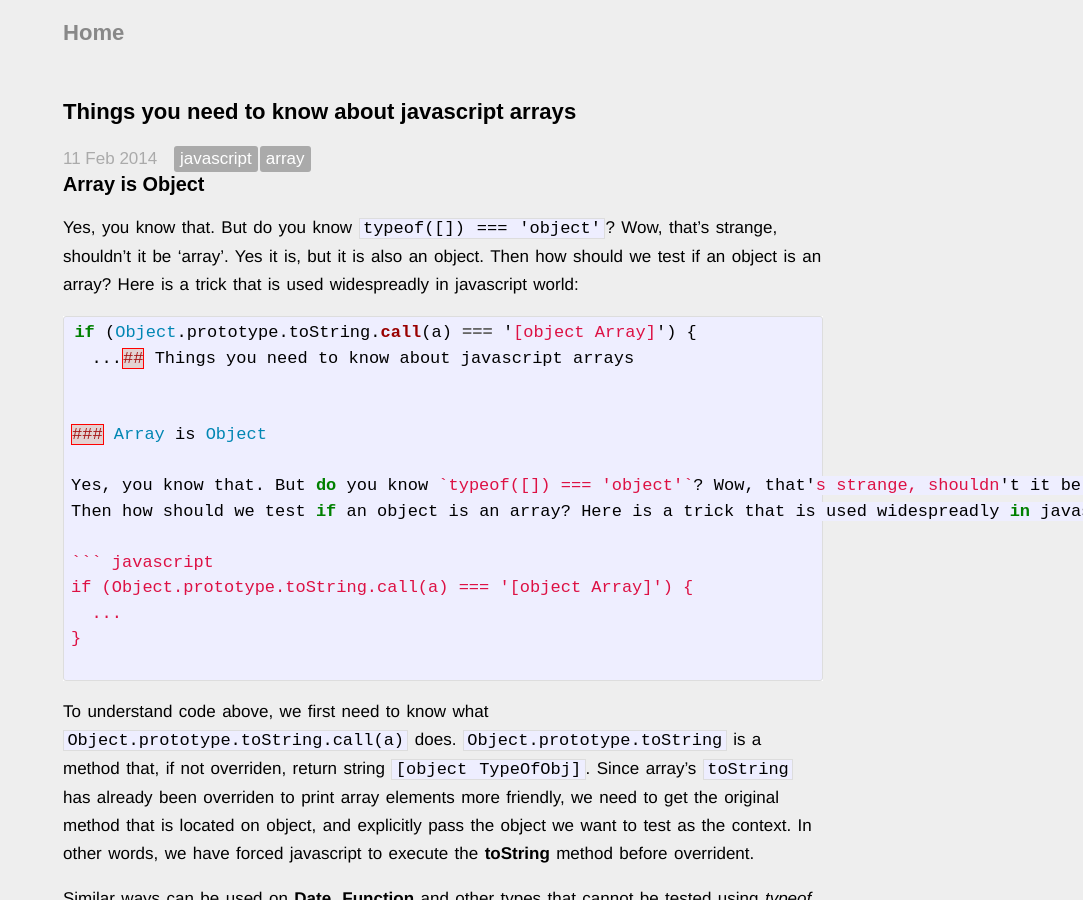
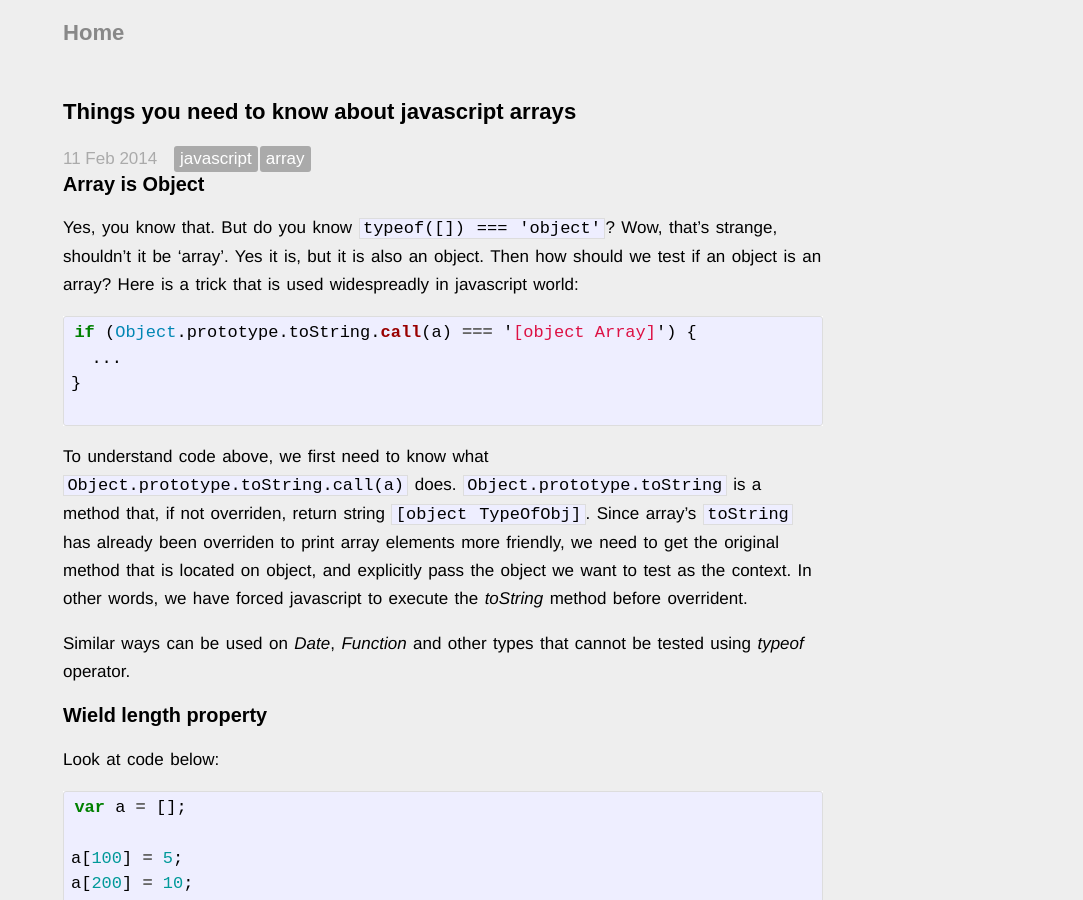
Before and after one commit to fuqcool/fuqcool.github.io, a Jekyll site: the page built from _posts/2014-02-11-know-js-array.md, in a window 1280 px wide and 900 px high. Shown: the whole window, without its empty margins (197-1280 px from the left). Built offline with Jekyll 4.4.1, drawn with Linux system fonts in a browser that asks for light colours; Markdown is read by kramdown in place of the engine named in the settings; comment, search, counter and statistics services are not loaded.

Commit message:
Update 2014-02-11-know-js-array.md

````diff
--- a/_posts/2014-02-11-know-js-array.md
+++ b/_posts/2014-02-11-know-js-array.md
@@ -3,16 +3,6 @@ layout: post
 title: "Things you need to know about javascript arrays"
 categories: javascript array
 ---
-
-### Array is Object
-
-Yes, you know that. But do you know `typeof([]) === 'object'`? Wow, that's strange, shouldn't it be 'array'. Yes it is, but it is also an object.
-Then how should we test if an object is an array? Here is a trick that is used widespreadly in javascript world:
-
-``` javascript
-if (Object.prototype.toString.call(a) === '[object Array]') {
-  ...## Things you need to know about javascript arrays
-
 
 ### Array is Object
 
@@ -29,9 +19,9 @@ if (Object.prototype.toString.call(a) === '[object Array]') {
 To understand code above, we first need to know what `Object.prototype.toString.call(a)` does. `Object.prototype.toString` is a method that,
 if not overriden, return string `[object TypeOfObj]`. Since array's `toString` has already been overriden to print array elements more friendly,
 we need to get the original method that is located on object, and explicitly pass the object we want to test as the context. In other words, we have
-forced javascript to execute the **toString** method before overrident.
+forced javascript to execute the *toString* method before overrident.
 
-Similar ways can be used on **Date**, **Function** and other types that cannot be tested using *typeof* operator.
+Similar ways can be used on *Date*, *Function* and other types that cannot be tested using *typeof* operator.
 
 ### Wield length property
 Look at code below:
@@ -47,7 +37,7 @@ console.assert(typeof(a[50]) === 'undefined');
 ```
 
 It can't be! Doesn't it even overflow? Well, again array is just object. What we can do on object can also be done on array. The only difference is that
-when array is assigned on an integer key, such as 100, it will check if it has exceed current length of the array, if so, the array length is updated to **101**.
+when array is assigned on an integer key, such as 100, it will check if it has exceed current length of the array, if so, the array length is updated to *101*.
 The slots on the vacancies is left *undefined*.
 
 This not the end.
@@ -115,6 +105,3 @@ if (a.length) {
   ...
 }
 ```
-}
-
-```
````
